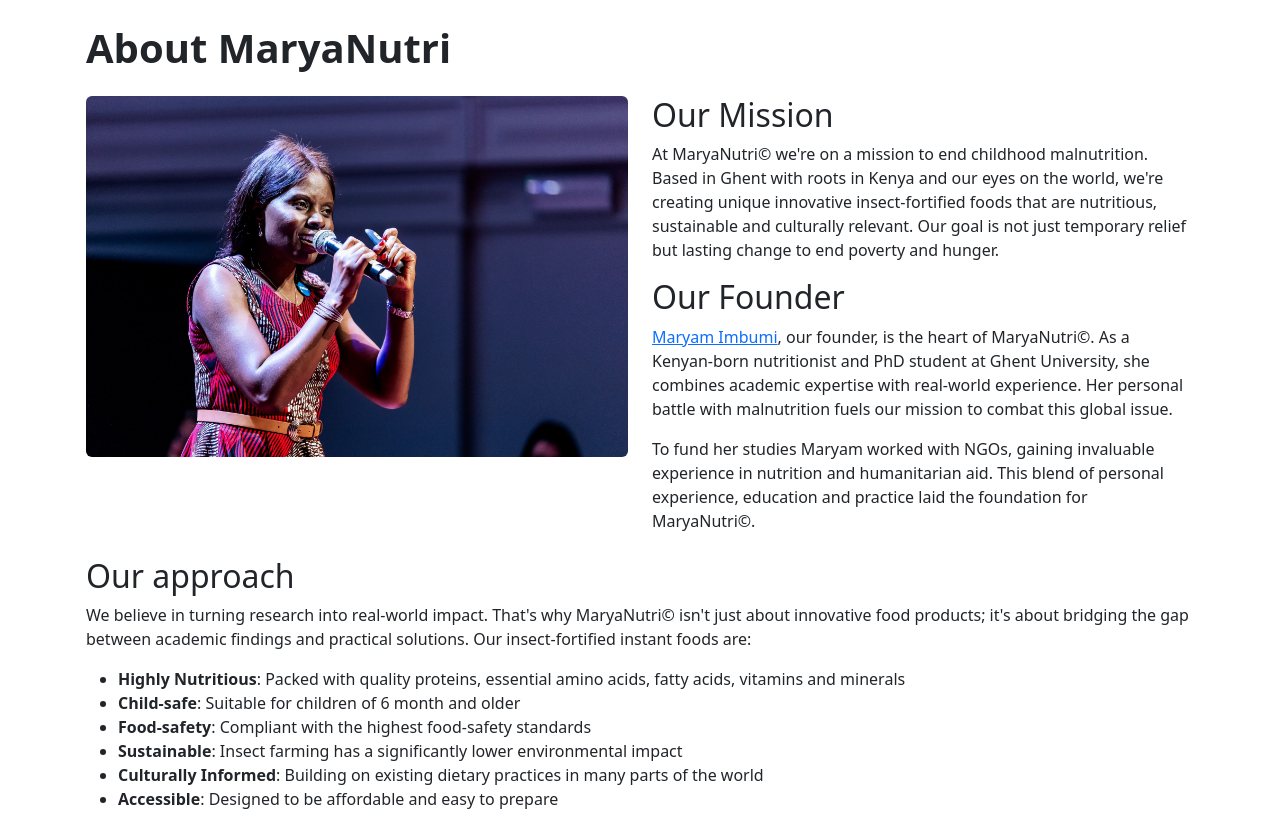
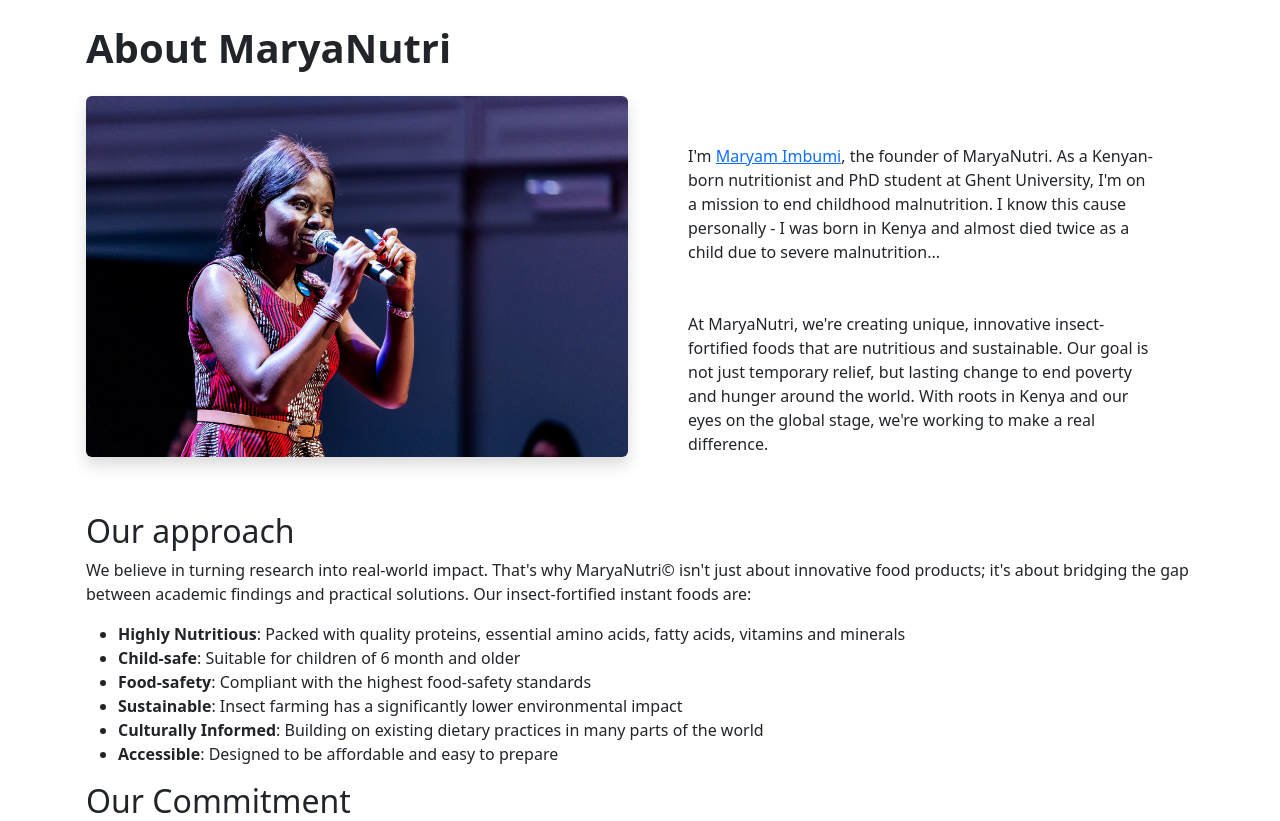
Before and after one commit to robsyc/django-MaryaPorr, a Django app: page /about/ in a window 1280 px wide. Shown: the part 68-889 px from the top of the page. Run offline with Django 5.2, Linux system fonts and the light colour scheme; parts of the project's set-up code (start-up, migrations or seed data) failed here and were passed over; some libraries are stand-ins or nearby versions.

Commit message:
small updates to improve spacing

```diff
--- a/templates/about.html
+++ b/templates/about.html
@@ -9,48 +9,19 @@
   <h1 class="fw-bold my-4">About MaryaNutri</h1>
   <div class="row">
     <div class="col-md-6">
-      <img src="/static/media/album/maryam_DO.jpeg" class="img-fluid rounded mb-3" alt="Maryam and her promotors">
+      <img src="/static/media/album/maryam_DO.jpeg" class="img-fluid rounded mb-3 shadow" alt="Maryam and her promotors">
     </div>
-    <div class="col-md-6">
-      <div class="row">
-        <div class="col-md-12">
-          <h2>
-            Our Mission
-          </h2>
-          <p>
-            At MaryaNutri© we're on a mission to end childhood malnutrition.
-            Based in Ghent with roots in Kenya and our eyes on the world, we're creating unique innovative insect-fortified foods that are nutritious, sustainable and culturally relevant.
-            Our goal is not just temporary relief but lasting change to end poverty and hunger.
-          </p>
-        </div>
-        <div class="d-none col-md-12 d-lg-block">
-          <h2>
-            Our Founder
-          </h2>
-          <p>
-            <a href="https://linkedin.com/in/maryam-imbumi-11113b79/" target="_blank">Maryam Imbumi</a>, our founder, is the heart of MaryaNutri©. As a Kenyan-born nutritionist and PhD
-            student at Ghent University, she combines academic expertise with real-world experience. Her
-            personal battle with malnutrition fuels our mission to combat this global issue.
-          </p>
-          <p>
-            To fund her studies Maryam worked with NGOs, gaining invaluable experience in nutrition and humanitarian aid.
-            This blend of personal experience, education and practice laid the foundation for MaryaNutri©.
-          </p>
-        </div>
-      </div>
-    </div>
-    <div class="col-md-12 d-lg-none d-md-block">
-      <h2>
-        Our Founder
-      </h2>
-      <p>
-        <a href="https://linkedin.com/in/maryam-imbumi-11113b79/" target="_blank">Maryam Imbumi</a>, our founder, is the heart of MaryaNutri©. As a Kenyan-born nutritionist and PhD
-        student at Ghent University, she combines academic expertise with real-world experience. Her
-        personal battle with malnutrition fuels our mission to combat this global issue.
+    <div class="col-md-6 my-auto px-md-5">
+      <p class="my-3 my-md-5">
+        I'm <a href="https://linkedin.com/in/maryam-imbumi-11113b79/" target="_blank">Maryam Imbumi</a>, the founder of MaryaNutri.
+        As a Kenyan-born nutritionist and PhD student at Ghent University,
+        I'm on a mission to end childhood malnutrition.
+        I know this cause personally - I was born in Kenya and almost died twice as a child due to severe malnutrition...
       </p>
-      <p>
-        To fund her studies Maryam worked with NGOs, gaining invaluable experience in nutrition and humanitarian aid.
-        This blend of personal experience, education and practice laid the foundation for MaryaNutri©.
+      <p class="my-4 my-md-5">
+        At MaryaNutri, we're creating unique, innovative insect-fortified foods that are nutritious and sustainable.
+        Our goal is not just temporary relief, but lasting change to end poverty and hunger around the world.
+        With roots in Kenya and our eyes on the global stage, we're working to make a real difference.
       </p>
     </div>
   </div>
--- a/templates/home.html
+++ b/templates/home.html
@@ -64,7 +64,7 @@
     <div class="container-lg my-4 px-md-3">
       <div class="row">
         <div class="col-md-6 mb-4 mb-md-0">
-          <img src="/static/media/album/kid_w_aid.jpg" class="img-fluid rounded" alt="Malnourished child receiving medical aid">
+          <img src="/static/media/album/kid_w_aid.jpg" class="img-fluid rounded shadow" alt="Malnourished child receiving medical aid">
         </div>
         <div class="col-md-6">
           <p>
@@ -103,6 +103,7 @@
 
 
 <!-- Carousel -->
+<div style="padding: 1em 0;">
 <div style="
   background: black;
   " class="shadow my-5 sectionReveal">
@@ -193,6 +194,7 @@
       </div>
     </div>
   </div>
+</div>
 </div>
 <!-- Carousel -->
 
--- a/templates/products.html
+++ b/templates/products.html
@@ -18,9 +18,9 @@
             <div class="card-body">
                 <h5 class="card-title">Mealworm-fortified porridge</h5>
                 <p class="card-text">
-                    High-quality powder for making nutritious and healthy porridge.
+                    High-quality powder for making nutritious porridge.
                     Fortified with mealworm extract to increase nutritional value.
-                    It only requires water to be mixed with.
+                    Simply add water and mix!
                 </p>
                 <a href="#">
                     <button disabled class="btn btn-primary">View Details</button>
```
